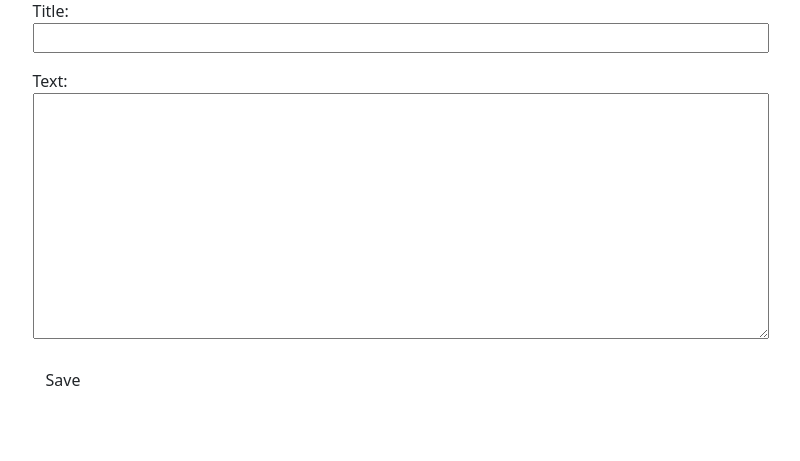
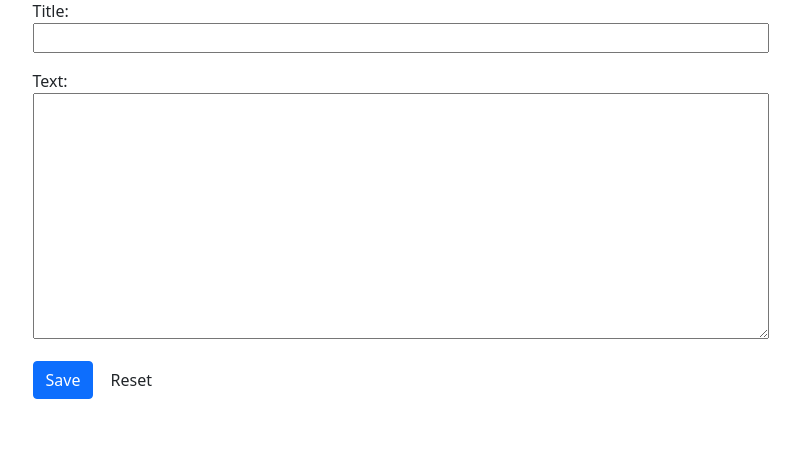
Before and after one commit to W-Hidetoshi/0523-blog, a Django app: page /post/new/ in a window 1280 px wide. Shown: the part 139-600 px from the top of the page, without its empty margins (57-857 px from the left). Run offline with Django 3.2, Linux system fonts and the light colour scheme; the visitor is signed in with stand-in values (Sample User, id 1); some libraries are stand-ins or nearby versions.

Commit message:
#3 0601_1424　bootstrap5に対応するためにボタンの記述を変更

```diff
--- a/blog/templates/blog/post_edit.html
+++ b/blog/templates/blog/post_edit.html
@@ -7,6 +7,11 @@
     <!--記事を編集→投稿する際にtokenを入れる-->
     <form method="POST" class="post-form">{% csrf_token %}
         {{ form.as_p }}
-        <button type="submit" class="sace btn btn-default">Save</button>
+        <!--保存ボタン-->
+        <button type="submit" class="btn btn-primary">Save</button>
+        <!--<button type="submit" class="btn btn-default">Save</button>-->
+        <!--リセットボタンを追加　リセットボタンにより編集部分がリセットされる-->
+        <!--<button type="reset" class="btn btn-default">Reset</button>-->
+        <button type="reset" class="btn btn-Light">Reset</button>
     </form>
 {% endblock %}
```
